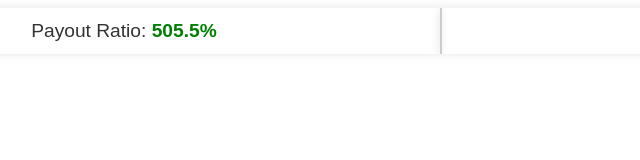
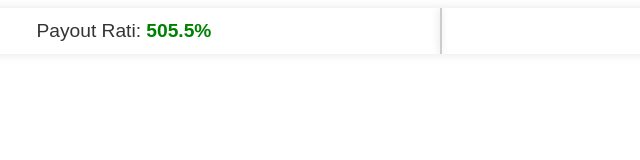
Before and after one commit to bestbtcsites/selwix, a plain HTML site: page index.html in a window 1280 px wide. Shown: the full height of the page, 200-840 px from the left. Drawn offline with Linux system fonts and the light colour scheme.

Commit message:
index.html

```diff
--- a/index.html
+++ b/index.html
@@ -35,7 +35,7 @@
 <div class="container">
   <table>
     <tr>
-      <td>Payout Ratio: <span id="roi" class="green-bold"></span></td>
+      <td>Payout Rati: <span id="roi" class="green-bold"></span></td>
     </tr>
   </table>
 
```
